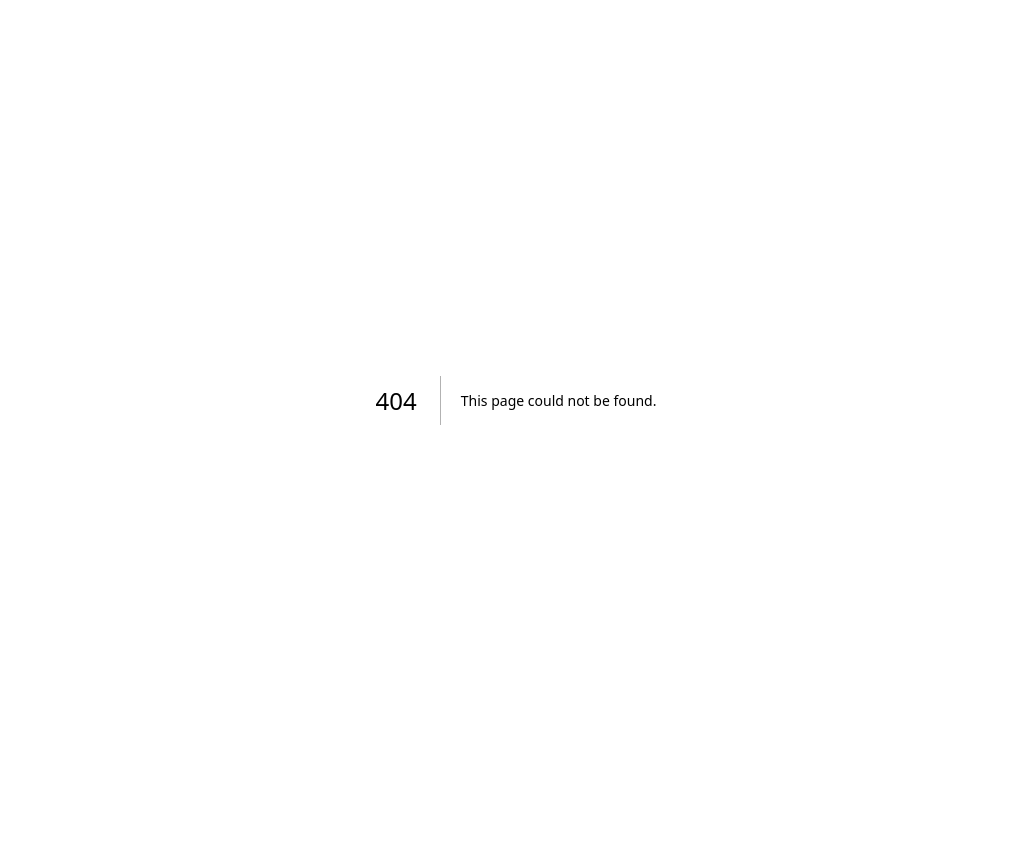
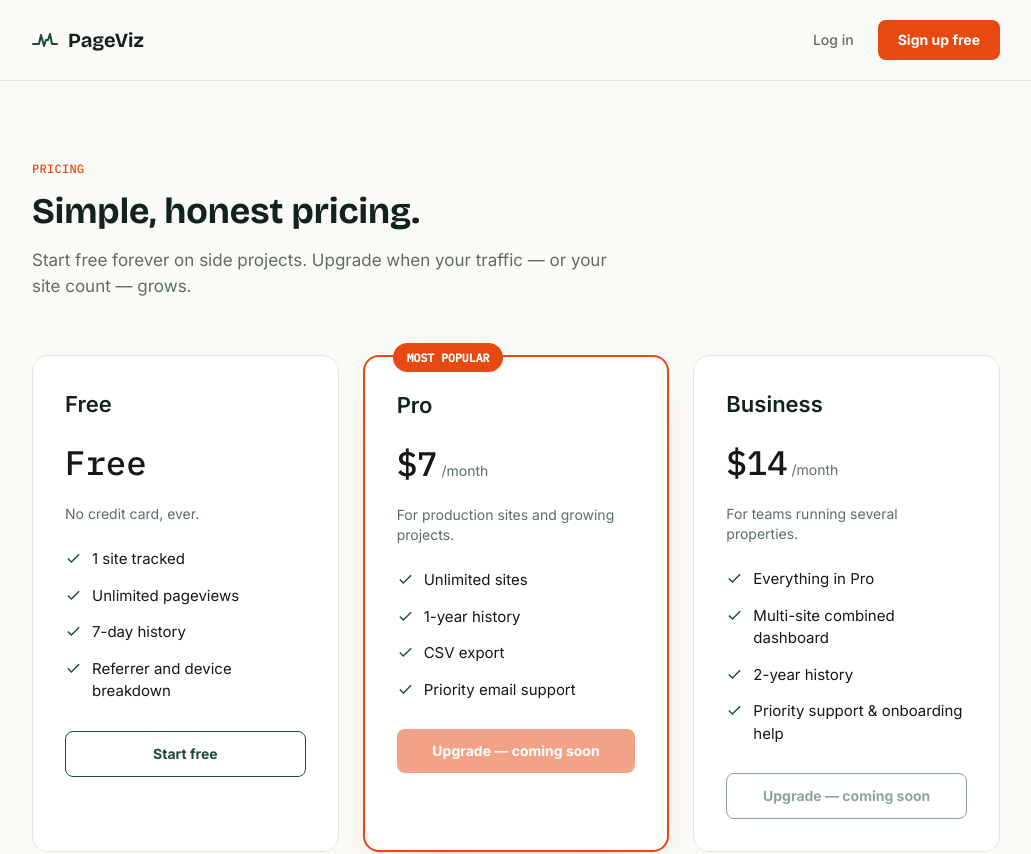
Before and after one commit to harsh0160/pageviz, a Next.js app: page /pricing in a window 1280 px wide. Before the commit this address had no page. Shown: the top 854 px of the page, without its empty margins (124-1155 px from the left). Before the commit the page ends 800 px from the top, so only its background shows below. Built offline with nearby package versions, Linux system fonts and the light colour scheme.

Commit message:
Add pricing page, link it from dashboard nav

```diff
--- a/app/dashboard/page.js
+++ b/app/dashboard/page.js
@@ -60,7 +60,10 @@ export default function Dashboard() {
             </svg>
             <span className="font-semibold text-stone-900 tracking-tight">pageviz</span>
           </div>
-          <button onClick={handleLogout} className="text-sm text-stone-500 hover:text-[#1F6F5C] transition-colors">Log out</button>
+          <div className="flex items-center gap-5">
+            <Link href="/pricing" className="text-sm text-stone-500 hover:text-[#1F6F5C] transition-colors">Pricing</Link>
+            <button onClick={handleLogout} className="text-sm text-stone-500 hover:text-[#1F6F5C] transition-colors">Log out</button>
+          </div>
         </div>
       </div>
 
--- /dev/null
+++ b/app/pricing/page.js
@@ -0,0 +1,147 @@
+import Link from 'next/link'
+
+export const metadata = {
+  title: 'Pricing — PageViz',
+  description: 'Simple, honest pricing for PageViz — privacy-first website analytics.',
+}
+
+const displayFont = { fontFamily: 'var(--font-display)' }
+const monoFont = { fontFamily: 'var(--font-mono-data)' }
+
+function Check() {
+  return (
+    <svg className="w-[17px] h-[17px] text-[#1F4A3D] mt-0.5 flex-shrink-0" viewBox="0 0 24 24" fill="none" stroke="currentColor" strokeWidth="2">
+      <path d="M20 6L9 17l-5-5" />
+    </svg>
+  )
+}
+
+const plans = [
+  {
+    name: 'Free',
+    price: 'Free',
+    sub: 'No credit card, ever.',
+    features: ['1 site tracked', 'Unlimited pageviews', '7-day history', 'Referrer and device breakdown'],
+    cta: { label: 'Start free', href: '/login?signup=1', style: 'outline' },
+  },
+  {
+    name: 'Pro',
+    price: '$7',
+    period: '/month',
+    sub: 'For production sites and growing projects.',
+    featured: true,
+    features: ['Unlimited sites', '1-year history', 'CSV export', 'Priority email support'],
+    cta: { label: 'Upgrade — coming soon', href: null, style: 'primary' },
+  },
+  {
+    name: 'Business',
+    price: '$14',
+    period: '/month',
+    sub: 'For teams running several properties.',
+    features: ['Everything in Pro', 'Multi-site combined dashboard', '2-year history', 'Priority support & onboarding help'],
+    cta: { label: 'Upgrade — coming soon', href: null, style: 'outline' },
+  },
+]
+
+export default function PricingPage() {
+  return (
+    <div className="min-h-screen bg-[#FAFAF7]" style={{ fontFamily: 'var(--font-body)' }}>
+      <nav className="border-b border-[#E4E7E1] sticky top-0 z-20 bg-[#FAFAF7]/95 backdrop-blur-sm">
+        <div className="max-w-5xl mx-auto px-7 py-5 flex items-center justify-between">
+          <Link href="/" className="flex items-center gap-2.5 font-bold text-xl text-[#13221D]" style={displayFont}>
+            <svg width="26" height="18" viewBox="0 0 26 18" fill="none">
+              <polyline points="1,13 7,13 9,4 12,15 14,9 16,9 18,3 20,13 25,13" stroke="#1F4A3D" strokeWidth="2" strokeLinecap="round" strokeLinejoin="round" />
+            </svg>
+            PageViz
+          </Link>
+          <div className="flex items-center gap-6">
+            <Link href="/login" className="hidden sm:inline text-sm font-medium text-[#5C6E65] hover:text-[#13221D] transition-colors">Log in</Link>
+            <Link href="/login?signup=1" className="text-sm font-bold text-white bg-[#E64A12] hover:bg-[#13221D] transition-colors rounded-lg px-5 py-2.5">Sign up free</Link>
+          </div>
+        </div>
+      </nav>
+
+      <main className="max-w-5xl mx-auto px-7 py-20">
+        <div className="max-w-xl mb-14">
+          <span className="block text-xs tracking-wide text-[#E64A12] uppercase font-medium mb-3" style={monoFont}>pricing</span>
+          <h1 className="text-[28px] sm:text-4xl font-bold leading-tight text-[#13221D]" style={displayFont}>Simple, honest pricing.</h1>
+          <p className="mt-3.5 text-[17px] text-[#5C6E65]">Start free forever on side projects. Upgrade when your traffic — or your site count — grows.</p>
+        </div>
+
+        <div className="grid sm:grid-cols-3 gap-6">
+          {plans.map((plan) => (
+            <div
+              key={plan.name}
+              className={`rounded-2xl p-8 bg-white relative ${
+                plan.featured
+                  ? 'border-2 border-[#E64A12] shadow-[0_20px_44px_-28px_rgba(230,74,18,0.4)]'
+                  : 'border border-[#E4E7E1]'
+              }`}
+            >
+              {plan.featured && (
+                <span className="absolute -top-3.5 left-7 bg-[#E64A12] text-white font-bold text-[11.5px] px-3.5 py-1.5 rounded-full uppercase" style={monoFont}>
+                  Most popular
+                </span>
+              )}
+              <h3 className="text-[22px] font-semibold text-[#13221D]">{plan.name}</h3>
+              <div className="my-4 flex items-baseline gap-1">
+                <span className="text-[34px] font-medium" style={monoFont}>{plan.price}</span>
+                {plan.period && <span className="text-sm text-[#5C6E65]">{plan.period}</span>}
+              </div>
+              <div className="text-sm text-[#5C6E65] mb-6">{plan.sub}</div>
+              <ul className="flex flex-col gap-3.5 mb-7">
+                {plan.features.map((f) => (
+                  <li key={f} className="flex gap-2.5 text-[15px] items-start">
+                    <Check />
+                    {f}
+                  </li>
+                ))}
+              </ul>
+              {plan.cta.href ? (
+                <Link
+                  href={plan.cta.href}
+                  className={`w-full flex justify-center text-sm font-bold rounded-lg px-5 py-3 transition-colors ${
+                    plan.cta.style === 'primary'
+                      ? 'text-white bg-[#E64A12] hover:bg-[#13221D]'
+                      : 'text-[#1F4A3D] border-[1.5px] border-[#1F4A3D] hover:bg-[#1F4A3D] hover:text-white'
+                  }`}
+                >
+                  {plan.cta.label}
+                </Link>
+              ) : (
+                <button
+                  disabled
+                  className={`w-full flex justify-center text-sm font-bold rounded-lg px-5 py-3 opacity-50 cursor-not-allowed ${
+                    plan.cta.style === 'primary'
+                      ? 'text-white bg-[#E64A12]'
+                      : 'text-[#1F4A3D] border-[1.5px] border-[#1F4A3D]'
+                  }`}
+                >
+                  {plan.cta.label}
+                </button>
+              )}
+            </div>
+          ))}
+        </div>
+
+        <p className="mt-10 text-sm text-[#5C6E65]">
+          Questions about billing? See our{' '}
+          <Link href="/refund" className="text-[#1F4A3D] font-medium underline">Refund Policy</Link>
+          {' '}or{' '}
+          <Link href="/terms" className="text-[#1F4A3D] font-medium underline">Terms of Service</Link>.
+        </p>
+      </main>
+
+      <footer className="border-t border-[#E4E7E1] py-10">
+        <div className="max-w-5xl mx-auto px-7 flex flex-wrap justify-between gap-2.5 items-center">
+          <p className="text-xs text-[#5C6E65]" style={monoFont}>© 2026 PageViz</p>
+          <div className="flex gap-5 text-xs text-[#5C6E65]" style={monoFont}>
+            <Link href="/privacy" className="hover:text-[#13221D]">Privacy</Link>
+            <Link href="/terms" className="hover:text-[#13221D]">Terms</Link>
+            <Link href="/refund" className="hover:text-[#13221D]">Refund</Link>
+          </div>
+        </div>
+      </footer>
+    </div>
+  )
+}
```
